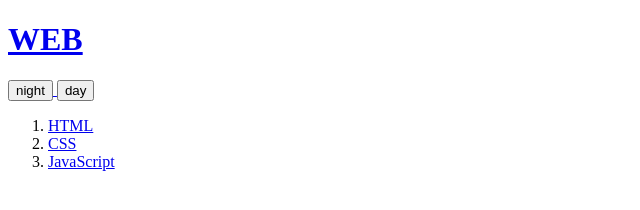
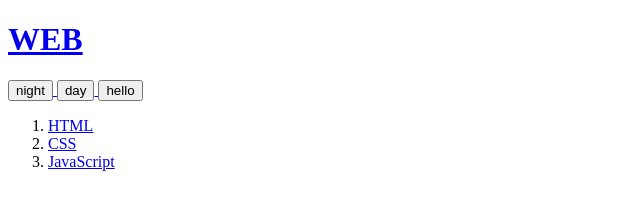
Before and after one commit to iamyyang/designer, a plain HTML site: page index.html in a window 1280 px wide. Shown: the whole page, without its empty margins (0-640 px from the left). Drawn offline with Linux system fonts and the light colour scheme.

Commit message:
Add files via upload

```diff
--- a/index.html
+++ b/index.html
@@ -9,6 +9,7 @@
   <h1><a href="index.html">WEB</h1>
   <input type="button" name="" value="night">
   <input type="button" name="" value="day">
+  <input type="button" name="" value="hello" onclick="alert('hello')">
   <ol>
     <li><a href="1.html">HTML</li>
     <li><a href="2.html">CSS</li>
```
